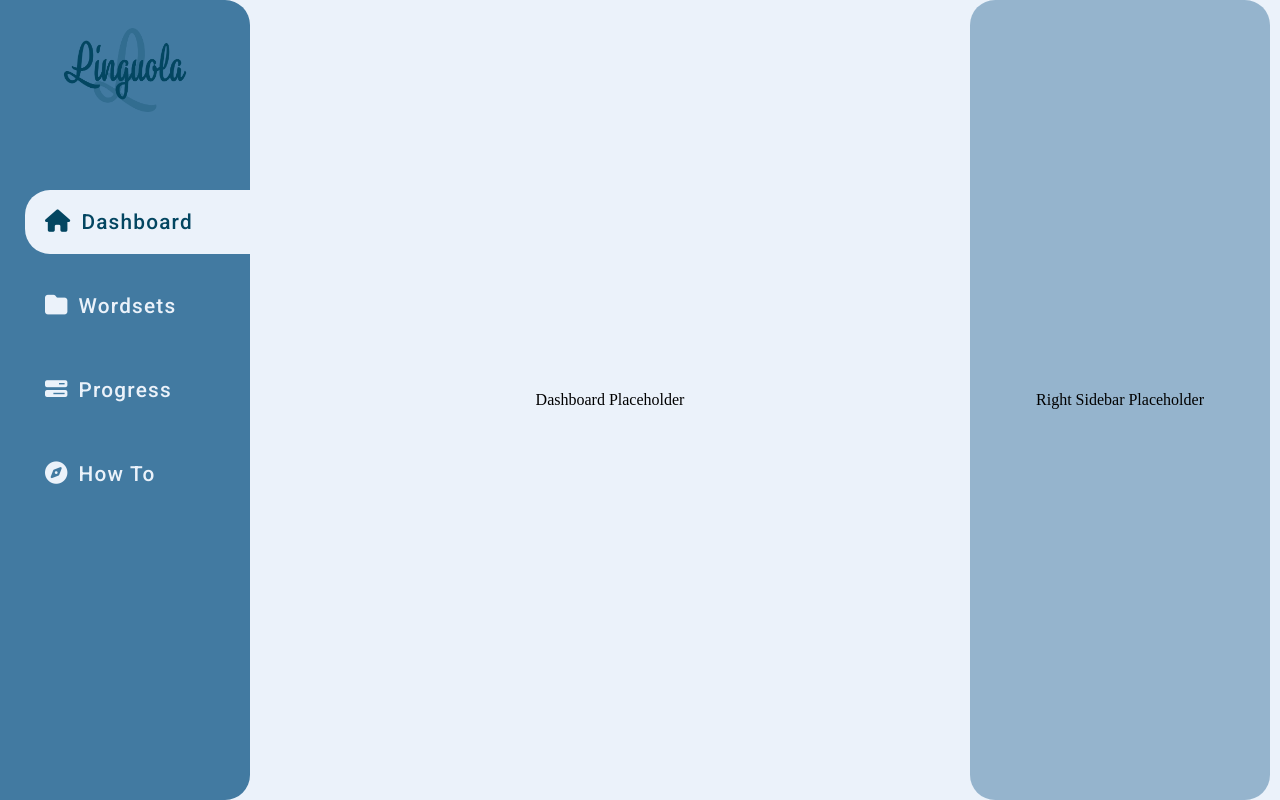
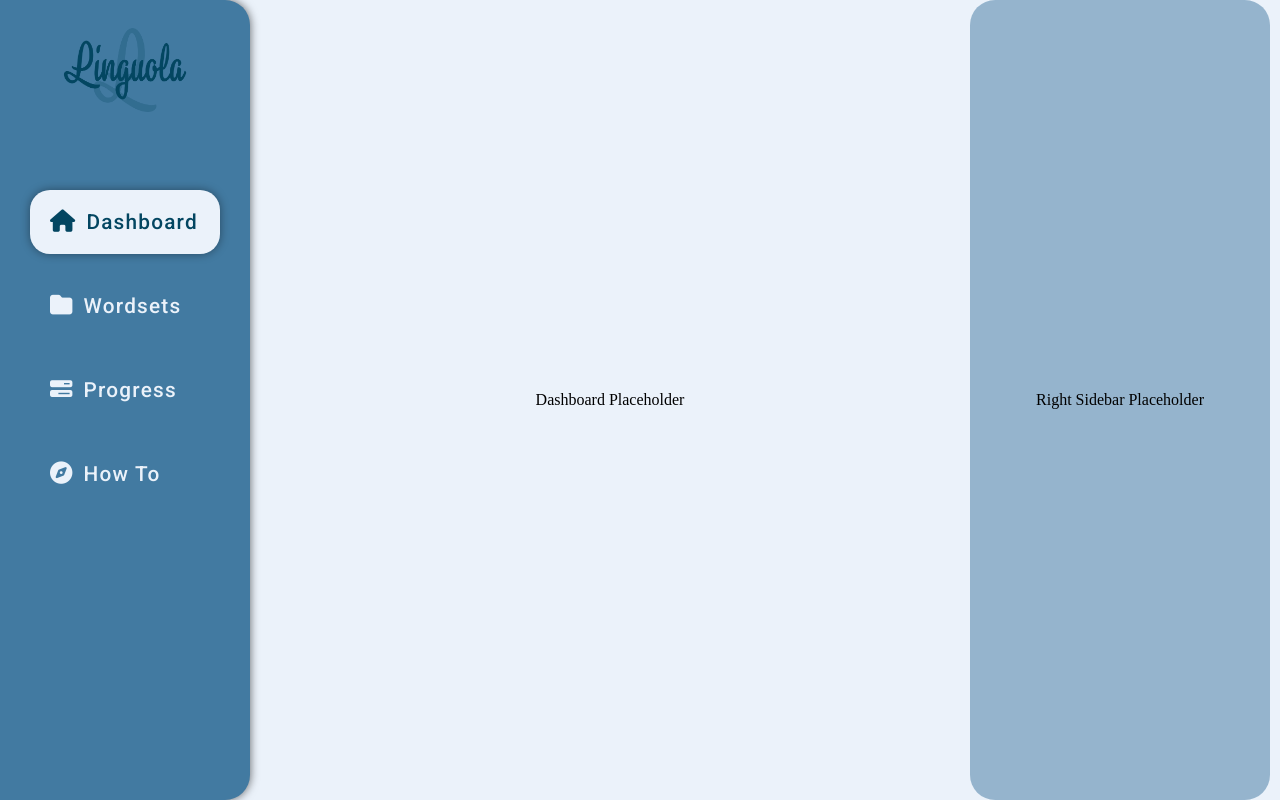
Before and after one commit to PawlDani/Linguola, a React (Vite) app: page / in a window 1280 px wide. Built offline with nearby package versions, Linux system fonts and the light colour scheme; no server answers.

Commit message:
Fixed Sidebar Styling

```diff
--- a/src/styles/LeftSidebar.scss
+++ b/src/styles/LeftSidebar.scss
@@ -4,6 +4,7 @@
   min-width: 250px;
   border-bottom-right-radius: 25px;
   border-top-right-radius: 25px;
+  box-shadow: 0 0 10px 0 rgba(0, 0, 0, 0.6);
   display: flex;
   flex-direction: column;
 
@@ -28,19 +29,22 @@
   }
 
   .sidebar_bottom {
-    padding: 20px 0 0 25px;
-    ul li {
-      position: relative;
+    padding: 20px 0;
+    ul {
+      display: flex;
+      flex-direction: column;
+      padding: 0 30px;
 
+      li {
         a {
-        display: block;
+          display: flex;
           padding: 20px 20px;
           font: 500 $sidebar-font-size $main-font-family;
           color: $color-secondary;
           margin-bottom: 20px;
           text-decoration: none;
           letter-spacing: 1.2px;
-        transition: color 0.3s ease;
+          transition: color 0.3s ease-in-out;
 
           &:hover {
             color: $color-primary;
@@ -49,53 +53,16 @@
           .icon {
             margin-right: 10px;
             font-size: $sidebar-icon-size;
-          // Add icon styles
           }
         }
 
         a.active {
-        background: $color-secondary;
           color: $color-primary;
-        border-top-left-radius: 25px;
-        border-bottom-left-radius: 25px;
-
-        .top_curve,
-        .bottom_curve {
-          position: absolute;
-          left: 0;
-          width: 100%;
-          height: 20px;
-          background: $color-secondary;
-        }
-
-        .top_curve {
-          top: -20px;
-          &:before {
-            content: '';
-            position: absolute;
-            top: 0;
-            left: 0;
-            width: 100%;
-            height: 100%;
-            background: $color-tertiary;
-            border-bottom-right-radius: 25px;
-          }
-        }
-
-        .bottom_curve {
-          bottom: -20px;
-          &:before {
-            content: '';
-            position: absolute;
-            top: 0;
-            left: 0;
-            width: 100%;
-            height: 100%;
-            background: $color-tertiary;
-            border-top-right-radius: 25px;
+          background-color: $color-secondary;
+          border-radius: 20px;
+          box-shadow: 0 0 10px 0 rgba(0, 0, 0, 0.4);
         }
       }
     }
   }
 }
-}
```
Lines whose indentation alone changed are shown as unchanged.
